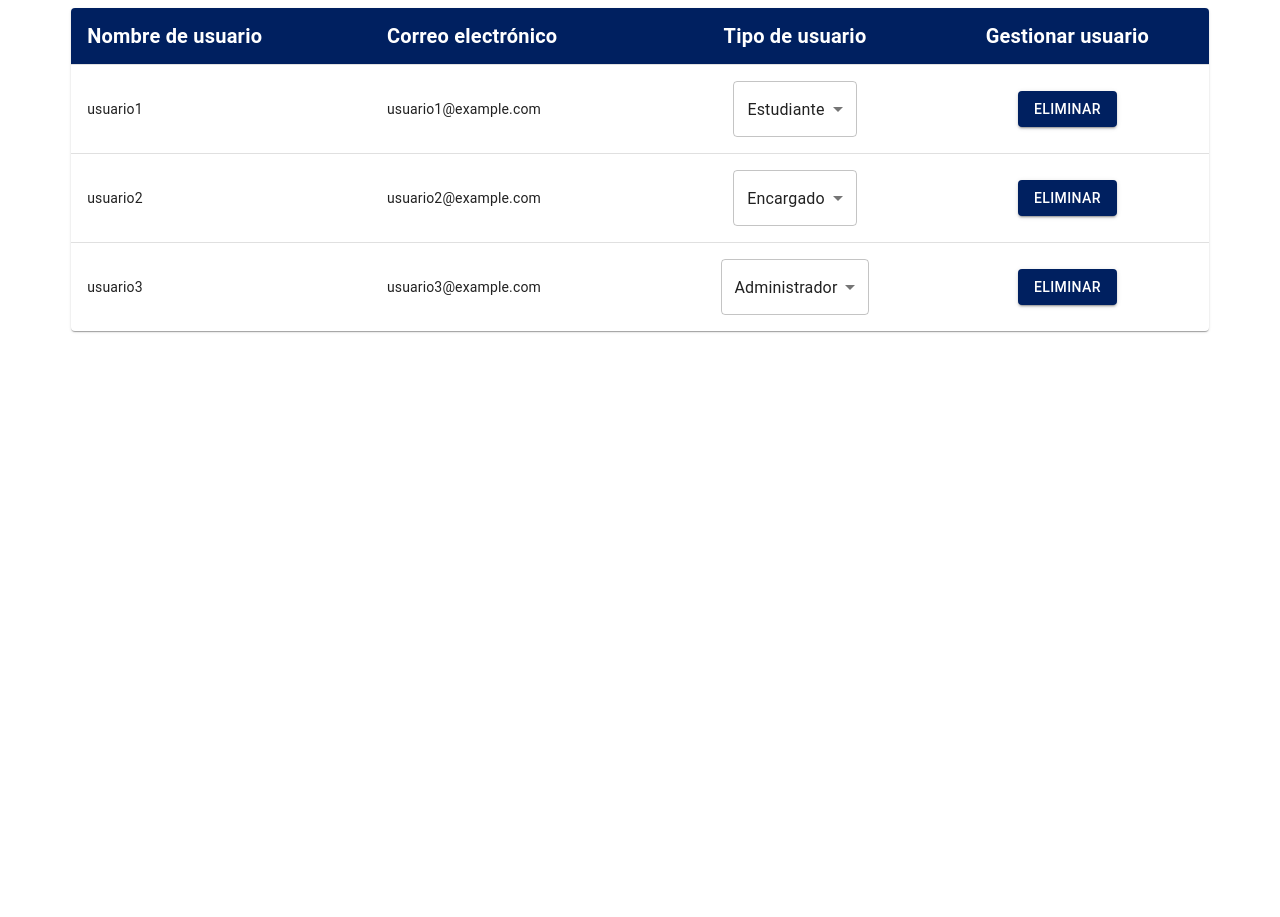
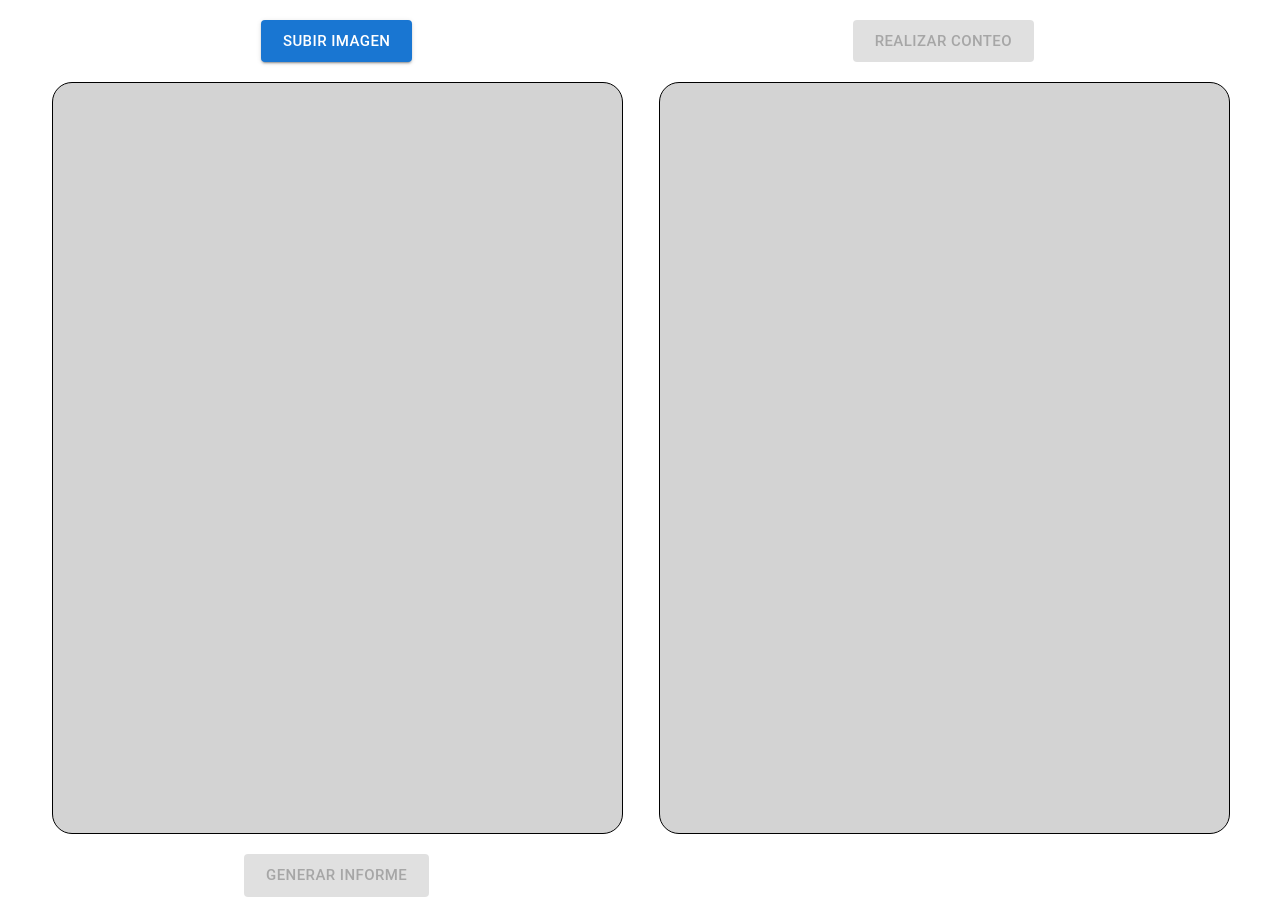
Before and after one commit to FabricioAA223/SoftwareDesignProject, a React (Create React App) app: page / in a window 1280 px wide. Before the commit the page ends 800 px from the top, so only its background shows below. Built offline with nearby package versions, Linux system fonts and the light colour scheme.

Commit message:
Se creó la vista inicial para realizar conteos, falta agregar la visualicion de los resultados por grupo

```diff
--- a/src/index.js
+++ b/src/index.js
@@ -1,14 +1,10 @@
 import React from 'react';
 import ReactDOM from 'react-dom/client';
-import App from './App';
-import RegisteredMicroorganisms from './pages/registeredMicroorganisms/RegisteredMicroorganisms';
-import RegisteredUsers from './pages/registeredUsers/RegisteredUsers';
+import NewCount from './pages/newCount/NewCount';
 
 const root = ReactDOM.createRoot(document.getElementById('root'));
 root.render(
   <React.StrictMode>
-    {/* <App />  */}
-    {/* <RegisteredMicroorganisms/>  */}
-    <RegisteredUsers />
+    <NewCount />
   </React.StrictMode>
 );
--- /dev/null
+++ b/src/pages/newCount/NewCount.jsx
@@ -0,0 +1,82 @@
+import React, { useState } from 'react';
+import { Box, Button} from '@mui/material';
+import ShowResults from './components/ShowResults';
+
+export default function NewCount() {
+    const [selectedImage, setSelectedImage] = useState(null);
+    const [counted, setCounted] = useState(false);
+
+    const handleMakeCount = () => {
+        setCounted(true);
+    };
+
+    const handleImageUpload = (e) => {
+      const file = e.target.files[0];
+
+      if (file) {
+        const reader = new FileReader();
+        reader.onload = (event) => {
+          setSelectedImage(event.target.result);
+        };
+        reader.readAsDataURL(file);
+      }
+    };
+  return (
+    <Box display={'flex'} margin={'20px auto'} alignContent={'center'} justifyContent={'center'} textAlign={'center'} >
+        <Box width={'45%'}>
+            <input
+                type="file"
+                accept="image/*"
+                style={{ display: 'none' }}
+                id="image-upload"
+                onChange={handleImageUpload}
+            />
+            <label htmlFor="image-upload">
+                <Button variant="contained" component="span" size='large'>
+                Subir imagen
+                </Button>
+            </label>
+            {(
+                selectedImage &&
+                (
+                <Box width={'100%'} maxHeight={'750px'} border={'1px solid grey'} marginY={'20px'} bgcolor={'lightgray'} overflow={'scroll'}>
+                    <img src={selectedImage} alt="Imagen seleccionada" width={'100%'} height={'100%'}/>
+                </Box>
+                )
+            )
+            ||
+            (
+                <Box width={'100%'} height={'750px'} border={'1px solid black'} borderRadius={'20px'} marginY={'20px'} bgcolor={'lightgray'}>
+
+                </Box>
+            )}
+
+            <Button variant="contained" component="span" size='large' disabled = {!counted}>
+                Generar informe
+            </Button>
+        </Box>
+
+        <Box width={'3%'}></Box>
+
+        <Box width={'45%'}>
+            <Button variant="contained" component="span" size='large' disabled= {selectedImage == null} onClick={handleMakeCount}>
+                Realizar conteo
+            </Button>
+            {
+                (
+                    counted &&
+                    (
+                    <Box width={'100%'} minHeight={'750px'} border={'1px solid grey'} borderRadius={'20px'} marginY={'20px'} bgcolor={'lightgray'} /*overflow={'scroll'}*/>
+                        <ShowResults/>
+                    </Box>
+                    )
+                )
+                ||
+                (
+                    <Box width={'100%'} height={'750px'} border={'1px solid black'} borderRadius={'20px'} marginY={'20px'} bgcolor={'lightgray'}></Box>
+                )
+            }
+        </Box>
+    </Box>
+  )
+}
--- /dev/null
+++ b/src/pages/newCount/components/ShowResults.jsx
@@ -0,0 +1,10 @@
+import React from 'react';
+import { Box, Typography} from '@mui/material';
+
+export default function ShowResults() {
+  return (
+    <Box>
+      <Typography>Imprimiendo resultados del conteo...</Typography>
+    </Box>
+  );
+};
--- a/src/pages/stats/Stats.jsx
+++ b/src/pages/stats/Stats.jsx
@@ -9,7 +9,7 @@ function Stats() {
     const informesAgrupadosPorMes = dividePorMes();
 
   return (
-    <Box alignContent={'center'} textAlign={'center'} border={'1px grey solid'} width={'80%'} margin={'auto'} borderRadius={'20px'} bgcolor={'lightgrey'}>
+    <Box alignContent={'center'} textAlign={'center'} border={'1px grey solid'} width={'80%'} margin={'auto'} borderRadius={'20px'} bgcolor={'lightgrey'} padding={'20px 0'}>
         <Typography margin={'20px'} variant='h1' fontSize={'20px'}><b>Conteos realizados en los últimos siete días</b></Typography>
         <LastReports />
         <Typography margin={'60px auto 20px auto'} variant='h1' fontSize={'20px'}><b>Conteos realizados en los últimos seis meses</b></Typography>
--- a/src/pages/stats/components/LastStats.jsx
+++ b/src/pages/stats/components/LastStats.jsx
@@ -24,7 +24,7 @@ function LastStats(props) {
         <Table sx={{ minWidth: 650}} aria-label="simple table">
           <TableHead sx={{bgcolor:'#002060'}}>
             <TableRow>
-              <TableCell width={'50%'} align = 'center' sx={{fontSize:'20px', color:'white'}}><b>{props.month}</b></TableCell>
+              <TableCell width={'50%'} align = 'center' sx={{fontSize:'20px', color:'white'}}><b>{props.month.charAt(0).toUpperCase() + props.month.slice(1).toLowerCase()}</b></TableCell>
               <TableCell width={'50%'} align="right" sx={{fontSize:'20px', color:'white'}}><b>Conteos realizados: {reports.length}</b></TableCell>
             </TableRow>
           </TableHead>
```
